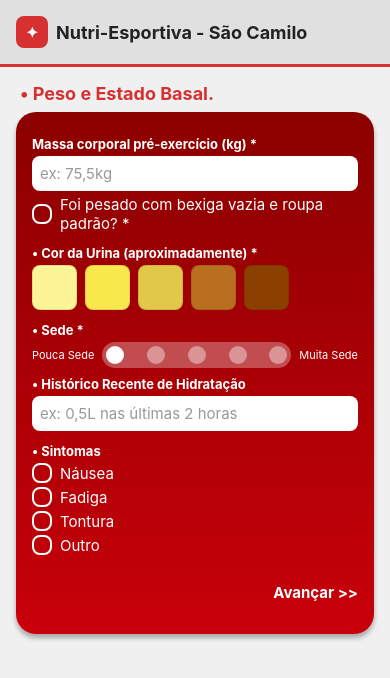
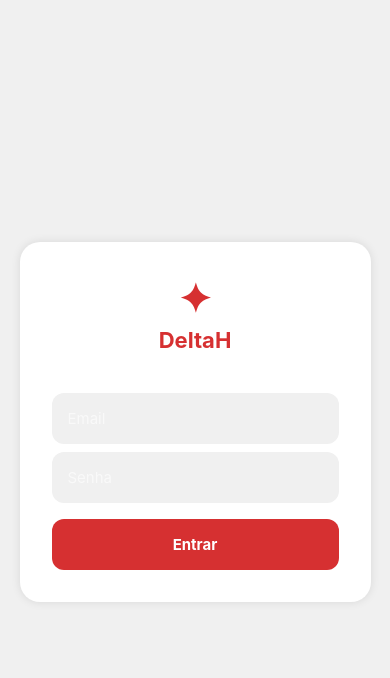
Before and after one commit to RafaPalumbo/Nutri_Esportiva_SC, a React Native app: screen /Login in a window 390 px wide. Shown: the top 678 px of the page. Built offline with nearby package versions, Linux system fonts and the light colour scheme.

Commit message:
feat: autenticacao JWT, contexto de auth e tela de login

```diff
--- a/App.tsx
+++ b/App.tsx
@@ -1,6 +1,11 @@
 import "./global.css";
-import PesoEstadoBasal from "./src/screens/PesoEstadoBasal";
+import { AuthProvider } from "./src/context/AuthContext";
+import Navigation from "./src/navigation";
 
 export default function App() {
-  return <PesoEstadoBasal />;
+  return (
+    <AuthProvider>
+      <Navigation />
+    </AuthProvider>
+  );
 }
--- a/app.json
+++ b/app.json
@@ -27,7 +27,8 @@
       "favicon": "./assets/favicon.png"
     },
     "plugins": [
-      "expo-sqlite"
+      "expo-sqlite",
+      "expo-secure-store"
     ]
   }
 }
--- a/package.json
+++ b/package.json
@@ -14,8 +14,10 @@
     "babel-preset-expo": "^55.0.17",
     "expo": "~54.0.33",
     "expo-linear-gradient": "~15.0.8",
+    "expo-secure-store": "~15.0.8",
     "expo-sqlite": "~16.0.10",
     "expo-status-bar": "~3.0.9",
+    "jsonwebtoken": "^9.0.3",
     "nativewind": "^4.2.3",
     "react": "19.1.0",
     "react-dom": "19.1.0",
@@ -25,6 +27,7 @@
     "react-native-web": "^0.21.0"
   },
   "devDependencies": {
+    "@types/jsonwebtoken": "^9.0.10",
     "@types/react": "~19.1.0",
     "tailwindcss": "^3.3.2",
     "typescript": "~5.9.2"
--- /dev/null
+++ b/src/auth/index.ts
@@ -0,0 +1,67 @@
+import * as SecureStore from "expo-secure-store";
+import { Platform } from "react-native";
+
+const TOKEN_KEY = "deltah_token";
+
+export interface Usuario {
+  id: string;
+  nome: string;
+  email: string;
+  perfil: "nutricionista" | "atleta";
+}
+
+export interface TokenPayload {
+  usuario: Usuario;
+  exp: number;
+}
+
+async function salvar(key: string, value: string) {
+  if (Platform.OS === "web") {
+    localStorage.setItem(key, value);
+  } else {
+    await SecureStore.setItemAsync(key, value);
+  }
+}
+
+async function obter(key: string): Promise<string | null> {
+  if (Platform.OS === "web") {
+    return localStorage.getItem(key);
+  }
+  return await SecureStore.getItemAsync(key);
+}
+
+async function remover(key: string) {
+  if (Platform.OS === "web") {
+    localStorage.removeItem(key);
+  } else {
+    await SecureStore.deleteItemAsync(key);
+  }
+}
+
+export async function salvarToken(token: string): Promise<void> {
+  await salvar(TOKEN_KEY, token);
+}
+
+export async function obterToken(): Promise<string | null> {
+  return await obter(TOKEN_KEY);
+}
+
+export async function removerToken(): Promise<void> {
+  await remover(TOKEN_KEY);
+}
+
+export function decodificarToken(token: string): TokenPayload | null {
+  try {
+    const payload = token.split(".")[1];
+    const decoded = JSON.parse(atob(payload));
+    return decoded as TokenPayload;
+  } catch {
+    return null;
+  }
+}
+
+export function tokenValido(token: string): boolean {
+  const payload = decodificarToken(token);
+  if (!payload) return false;
+  return payload.exp * 1000 > Date.now();
+}
--- /dev/null
+++ b/src/context/AuthContext.tsx
@@ -0,0 +1,59 @@
+import React, { createContext, useContext, useEffect, useState } from "react";
+import { obterToken, removerToken, salvarToken, tokenValido, decodificarToken, Usuario } from "../auth";
+
+interface AuthContextData {
+  usuario: Usuario | null;
+  token: string | null;
+  logado: boolean;
+  login: (token: string) => Promise<void>;
+  logout: () => Promise<void>;
+  carregando: boolean;
+}
+
+const AuthContext = createContext<AuthContextData>({} as AuthContextData);
+
+export function AuthProvider({ children }: { children: React.ReactNode }) {
+  const [usuario, setUsuario] = useState<Usuario | null>(null);
+  const [token, setToken] = useState<string | null>(null);
+  const [carregando, setCarregando] = useState(true);
+
+  useEffect(() => {
+    async function verificarSessao() {
+      const tokenSalvo = await obterToken();
+      if (tokenSalvo && tokenValido(tokenSalvo)) {
+        const payload = decodificarToken(tokenSalvo);
+        if (payload) {
+          setToken(tokenSalvo);
+          setUsuario(payload.usuario);
+        }
+      }
+      setCarregando(false);
+    }
+    verificarSessao();
+  }, []);
+
+  async function login(novoToken: string) {
+    await salvarToken(novoToken);
+    const payload = decodificarToken(novoToken);
+    if (payload) {
+      setToken(novoToken);
+      setUsuario(payload.usuario);
+    }
+  }
+
+  async function logout() {
+    await removerToken();
+    setToken(null);
+    setUsuario(null);
+  }
+
+  return (
+    <AuthContext.Provider value={{ usuario, token, logado: !!usuario, login, logout, carregando }}>
+      {children}
+    </AuthContext.Provider>
+  );
+}
+
+export function useAuth() {
+  return useContext(AuthContext);
+}
--- /dev/null
+++ b/src/navigation/index.tsx
@@ -0,0 +1,40 @@
+import React from "react";
+import { NavigationContainer } from "@react-navigation/native";
+import { createNativeStackNavigator } from "@react-navigation/native-stack";
+import { useAuth } from "../context/AuthContext";
+import { ActivityIndicator, View } from "react-native";
+import { colors } from "../theme";
+
+import PesoEstadoBasal from "../screens/PesoEstadoBasal";
+import Login from "../screens/Login";
+
+export type RootStackParamList = {
+  Login: undefined;
+  PesoEstadoBasal: undefined;
+};
+
+const Stack = createNativeStackNavigator<RootStackParamList>();
+
+export default function Navigation() {
+  const { logado, carregando } = useAuth();
+
+  if (carregando) {
+    return (
+      <View style={{ flex: 1, justifyContent: "center", alignItems: "center" }}>
+        <ActivityIndicator color={colors.primary} size="large" />
+      </View>
+    );
+  }
+
+  return (
+    <NavigationContainer>
+      <Stack.Navigator screenOptions={{ headerShown: false }}>
+        {logado ? (
+          <Stack.Screen name="PesoEstadoBasal" component={PesoEstadoBasal} />
+        ) : (
+          <Stack.Screen name="Login" component={Login} />
+        )}
+      </Stack.Navigator>
+    </NavigationContainer>
+  );
+}
--- /dev/null
+++ b/src/screens/Login.tsx
@@ -0,0 +1,157 @@
+import React, { useState } from "react";
+import {
+  View,
+  Text,
+  TextInput,
+  TouchableOpacity,
+  StyleSheet,
+  ActivityIndicator,
+} from "react-native";
+import { useAuth } from "../context/AuthContext";
+import { colors, fontSize, radius, spacing } from "../theme";
+
+export default function Login() {
+  const { login } = useAuth();
+  const [email, setEmail] = useState("");
+  const [senha, setSenha] = useState("");
+  const [carregando, setCarregando] = useState(false);
+  const [erro, setErro] = useState("");
+
+  async function handleLogin() {
+    if (!email || !senha) {
+      setErro("Preencha todos os campos.");
+      return;
+    }
+
+    setCarregando(true);
+    setErro("");
+
+    try {
+      // Mock temporário — substituir por chamada real à API
+      if (email === "admin@deltah.com" && senha === "123456") {
+        const mockToken =
+          "eyJhbGciOiJIUzI1NiJ9." +
+          btoa(
+            JSON.stringify({
+              usuario: {
+                id: "1",
+                nome: "Rafael",
+                email: "admin@deltah.com",
+                perfil: "nutricionista",
+              },
+              exp: Math.floor(Date.now() / 1000) + 60 * 60 * 24,
+            })
+          ) +
+          ".assinatura";
+        await login(mockToken);
+      } else {
+        setErro("Email ou senha incorretos.");
+      }
+    } finally {
+      setCarregando(false);
+    }
+  }
+
+  return (
+    <View style={s.root}>
+      <View style={s.container}>
+        <Text style={s.logo}>✦</Text>
+        <Text style={s.titulo}>DeltaH</Text>
+        <Text style={s.subtitulo}>Hidratação Esportiva</Text>
+
+        <TextInput
+          style={s.input}
+          placeholder="Email"
+          placeholderTextColor={colors.textMuted}
+          value={email}
+          onChangeText={setEmail}
+          keyboardType="email-address"
+          autoCapitalize="none"
+        />
+
+        <TextInput
+          style={s.input}
+          placeholder="Senha"
+          placeholderTextColor={colors.textMuted}
+          value={senha}
+          onChangeText={setSenha}
+          secureTextEntry
+        />
+
+        {erro ? <Text style={s.erro}>{erro}</Text> : null}
+
+        <TouchableOpacity style={s.btn} onPress={handleLogin} disabled={carregando}>
+          {carregando ? (
+            <ActivityIndicator color={colors.white} />
+          ) : (
+            <Text style={s.btnText}>Entrar</Text>
+          )}
+        </TouchableOpacity>
+      </View>
+    </View>
+  );
+}
+
+const s = StyleSheet.create({
+  root: {
+    flex: 1,
+    backgroundColor: colors.background,
+    justifyContent: "center",
+    alignItems: "center",
+  },
+  container: {
+    width: "90%",
+    maxWidth: 400,
+    backgroundColor: colors.white,
+    borderRadius: radius.lg,
+    padding: spacing.xl,
+    alignItems: "center",
+    elevation: 6,
+    shadowColor: "#000",
+    shadowOpacity: 0.1,
+    shadowRadius: 10,
+  },
+  logo: {
+    fontSize: 40,
+    color: colors.primary,
+    fontWeight: "bold",
+  },
+  titulo: {
+    fontSize: fontSize.xl,
+    fontWeight: "700",
+    color: colors.primary,
+    marginTop: spacing.xs,
+  },
+  subtitulo: {
+    fontSize: fontSize.sm,
+    color: colors.textMuted,
+    marginBottom: spacing.lg,
+  },
+  input: {
+    width: "100%",
+    backgroundColor: colors.background,
+    borderRadius: radius.md,
+    padding: spacing.md,
+    fontSize: fontSize.md,
+    color: colors.text,
+    marginBottom: spacing.sm,
+  },
+  erro: {
+    color: colors.primary,
+    fontSize: fontSize.sm,
+    marginBottom: spacing.sm,
+  },
+  btn: {
+    width: "100%",
+    backgroundColor: colors.primary,
+    borderRadius: radius.md,
+    padding: spacing.md,
+    alignItems: "center",
+    marginTop: spacing.sm,
+  },
+  btnText: {
+    color: colors.white,
+    fontWeight: "700",
+    fontSize: fontSize.md,
+  },
+});
--- /dev/null
+++ b/src/types/declarations.d.ts
@@ -0,0 +1 @@
+declare module "*.css";
```
Also changed, not shown: tsconfig.json (+12 -3 lines), 1 other file (tests, documents, lock files or other folders).
